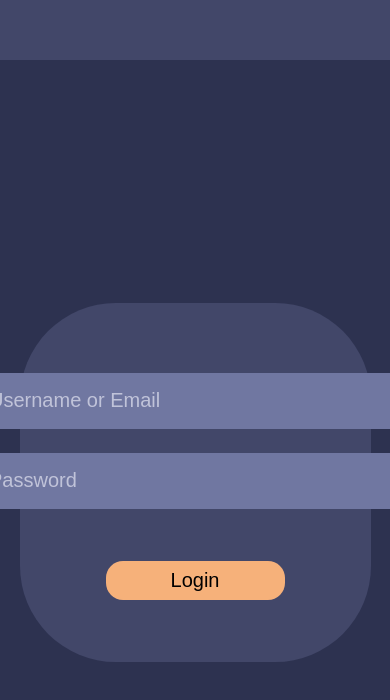
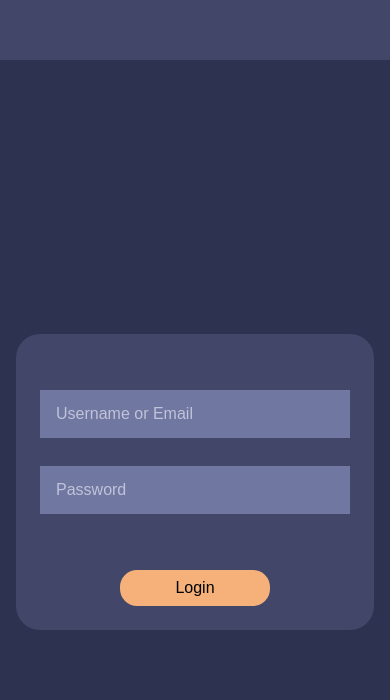
Before and after one commit to kashef7/ViteReactApp, a React (Vite) app in the folder viteApp/: page / in a window 390 px wide. Shown: the top 700 px of the page. Built offline with nearby package versions, Linux system fonts and the light colour scheme.

Commit message:
made the LoginPage more dynamic for phones

```diff
--- a/viteApp/src/css/LoginPage.css
+++ b/viteApp/src/css/LoginPage.css
@@ -1,64 +1,96 @@
-
-.LoginPageBody{
+    .LoginPageBody {
         display: flex;
-    justify-content:center;
+        justify-content: center;
         align-items: center;
-    height: 100vh;
+        min-height: 100vh; /* Use min-height for better scroll behavior */
         width: 100vw;
+        padding: 1rem; /* Add padding for smaller devices */
+        box-sizing: border-box;
+        overflow-y: auto;
     }
 
-
-.loginBox{
-    width: 90%;
+    .loginBox {
+        width: 100%;
         max-width: 532px;
-    height: 90%;
-    max-height: 359px;
+        padding: 1.5rem;
+        box-sizing: border-box;
         display: flex;
         flex-direction: column;
         gap: 12px;
         align-items: center;
         background-color: #424769;
-    border-radius: 96px;
+        border-radius: 48px; /* Reduce radius for smaller screens */
     }
 
-input{
-    width: 412px;
+    /* Input fields */
+    input {
+        width: 100%;
+        max-width: 412px;
         height: 54px;
         background-color: #7077A1;
         border: none;
         color: #C0C3D9;
         margin-bottom: 12px;
-    font-size: 20px;
+        font-size: 1.1rem;
+        padding: 0 1rem;
+        box-sizing: border-box;
     }
 
-.usernameInput{
-    margin-top: 70px;
-}
-.passwordInput{
-    margin-bottom: 40px;
+    input::placeholder {
+        color: #C0C3D9;
     }
 
-.loginBox button{
+    /* Margin adjustments */
+    .usernameInput {
+        margin-top: 2rem;
+    }
+
+    .passwordInput {
+        margin-bottom: 2.5rem;
+    }
+
+    /* Button styles */
+    .loginBox button {
         border: none;
         border-radius: 17px;
         width: 179px;
         height: 39px;
         background-color: #F6B17A;
-    font-size: 20px;
+        font-size: 1.1rem;
+        transition: all 0.2s ease;
     }
 
-.loginBox button:hover{
+    .loginBox button:hover {
         background-color: #7077A1;
         color: #C0C3D9;
-    border: solid;
-    border-color: #C0C3D9;
+        border: solid 1px #C0C3D9;
     }
 
-.loginBox button:active{
+    .loginBox button:active {
         width: 181px;
         height: 41px;
     }
 
-input::placeholder{
-    color: #C0C3D9;
+    /* 📱 Responsive tweaks */
+    @media (max-width: 600px) {
+        .loginBox {
+        border-radius: 24px;
+        gap: 1rem;
         }
+
+        input {
+        font-size: 1rem;
+        height: 48px;
+        }
+
+        .loginBox button {
+        width: 150px;
+        height: 36px;
+        font-size: 1rem;
+        }
+
+        .loginBox button:active {
+        width: 152px;
+        height: 38px;
+        }
+    }
```
Lines whose indentation alone changed are shown as unchanged.
